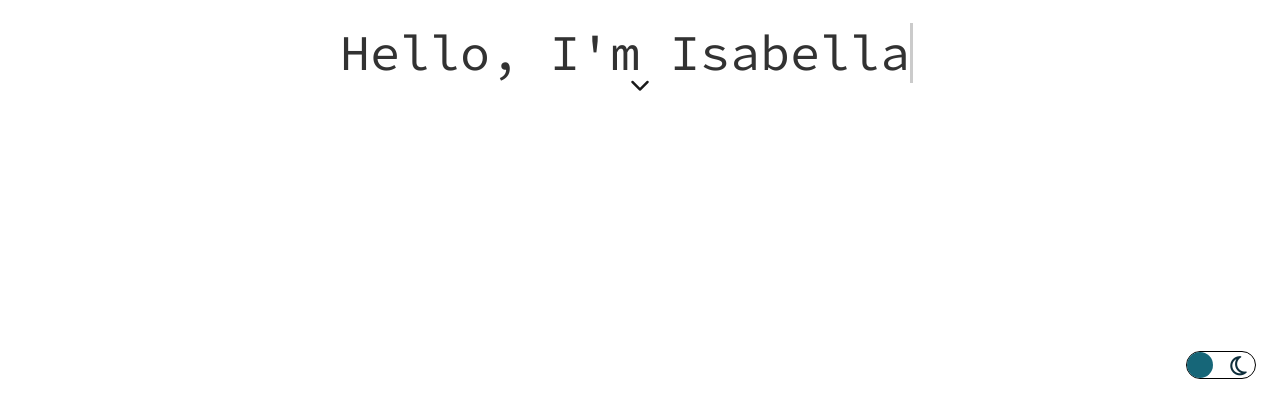
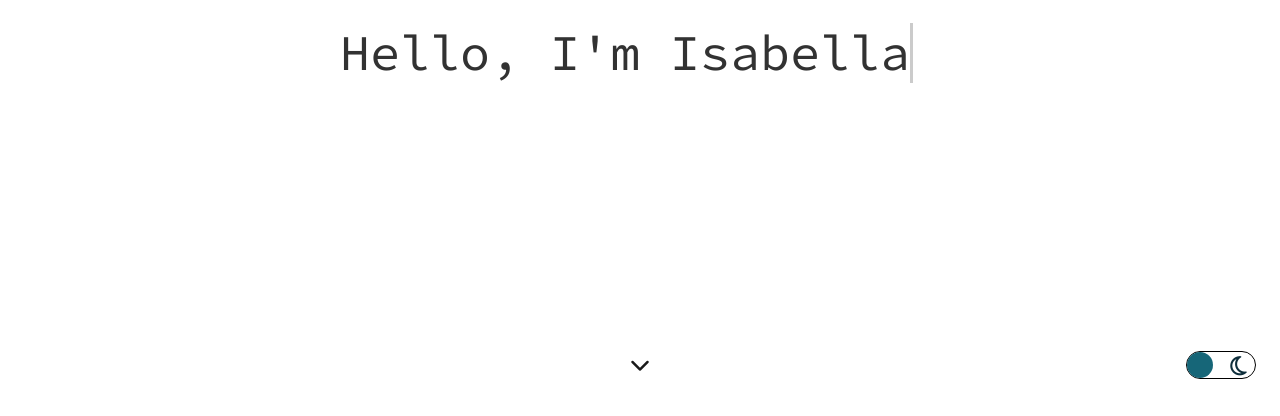
Before and after one commit to soybella/isabella-lizarde-portfolio, a React (Create React App) app: page / in a window 1280 px wide. Shown: the part 384-800 px from the top of the page. Built offline with nearby package versions, Linux system fonts and the light colour scheme; a web font is replaced by a local one.

Commit message:
Corrected down arrow on landing page

```diff
--- a/src/App.css
+++ b/src/App.css
@@ -86,6 +86,7 @@ p {
 
 .downArrow {
   position: absolute;
+  margin-top: 70vh;
   opacity: 0.9;
   width: 100vw;
   text-align: center;
```
